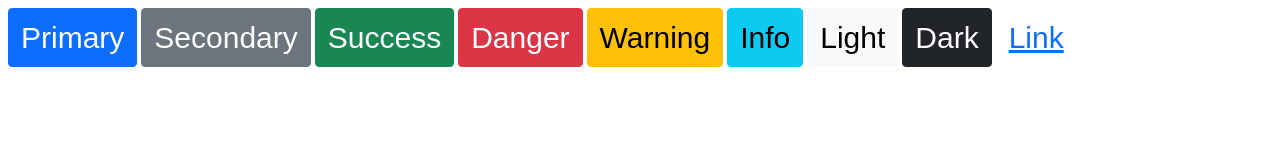
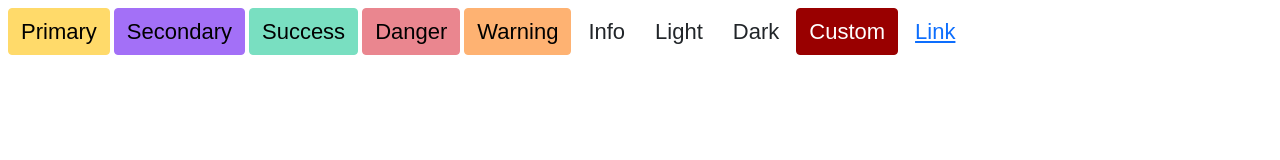
Before and after one commit to boycany/sass-practice-webpack, a website built with webpack: page src/index.html in a window 1280 px wide. Built offline with nearby package versions, Linux system fonts and the light colour scheme.

Commit message:
custome-colors map

```diff
--- a/src/_custom.scss
+++ b/src/_custom.scss
@@ -1,4 +1,4 @@
-/*---- Option A. 全部引入 ----*/
+/*---- 方案A: 全部引入 ----*/
 
 // Include any default variable overrides here (though functions won't be available)
 // 修改的自定義變數，要寫在 @import 上面
@@ -9,17 +9,46 @@
 
 // Then add additional custom code here
 
-/*---- Option B: 引入部份 -----*/
+/*---- 方案B: 引入部份 -----*/
+
+/*****Required (一定要import的有下面三個連結)*****/
 
 // 1. Include functions first (so you can manipulate colors, SVGs, calc, etc)
 @import "../node_modules/bootstrap/scss/functions";
 
 // 2. Include any default variable overrides here
-$btn-font-size: 30px;
+$btn-font-size: 22px;
 
 // 3. Include remainder of required Bootstrap stylesheets
 @import "../node_modules/bootstrap/scss/variables";
 @import "../node_modules/bootstrap/scss/mixins";
 
+/***自定義 map 要放在這裡***/
+
+// 直接蓋過整個 theme-colors
+$theme-colors: (
+  "primary": $yellow-300,
+  "secondary": $indigo-300,
+  "success": $teal-300,
+  "info": $info,
+  "warning": $orange-300,
+  "danger": $red-300,
+  "light": $light,
+  "dark": gray,
+);
+
+// Create your own map
+$custom-colors: (
+  "new-color": #900,
+);
+
+// 合併 maps
+$theme-colors: map-merge($theme-colors, $custom-colors);
+
+// 移除
+$theme-colors: map-remove($theme-colors, "info", "light", "dark");
+
+/*****Optional (這下方可加入任何需要的 components)*****/
+
 // 4. Include any optional Bootstrap components as you like
 @import "../node_modules/bootstrap/scss/buttons";
--- a/src/index.html
+++ b/src/index.html
@@ -17,7 +17,7 @@
     <button type="button" class="btn btn-info">Info</button>
     <button type="button" class="btn btn-light">Light</button>
     <button type="button" class="btn btn-dark">Dark</button>
-
+    <button type="button" class="btn btn-new-color">Custom</button>
     <button type="button" class="btn btn-link">Link</button>
 </body>
 
```
